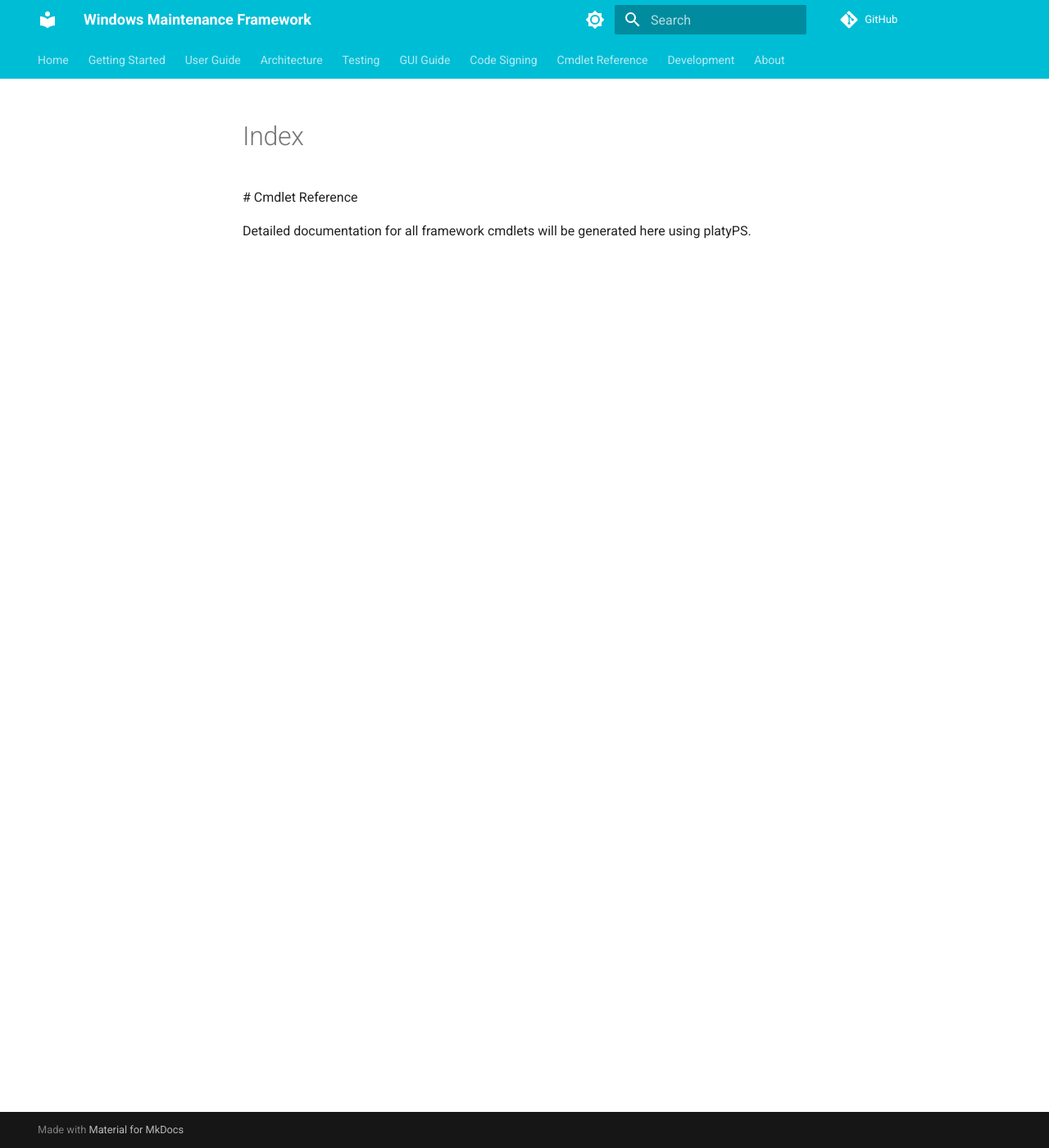
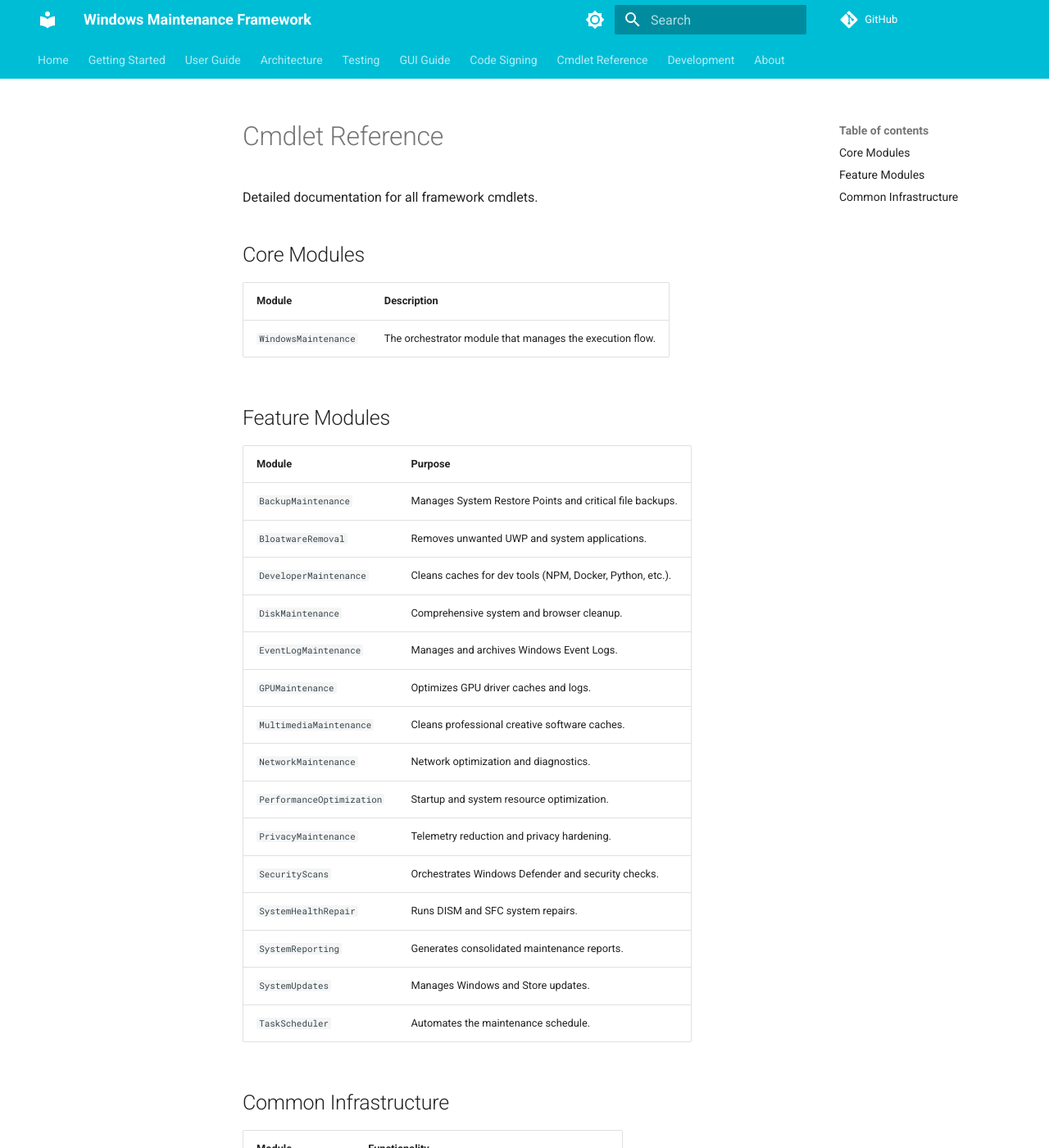
Before and after one commit to CodeExplorer430/windows-maintenance-script, an MkDocs documentation site: the page built from docs/reference/index.md, in a window 1280 px wide and 1400 px high. Shown: the whole window at 82% size. Built offline with MkDocs 1.6.1 and Material for MkDocs 9.7.7, drawn with Linux system fonts in a browser that asks for light colours; comment, search, counter and statistics services are not loaded; some of the changed text lies outside the part shown.

```diff
--- a/docs/reference/index.md
+++ b/docs/reference/index.md
@@ -1,3 +1,40 @@
- # Cmdlet Reference
+# Cmdlet Reference
 
-Detailed documentation for all framework cmdlets will be generated here using platyPS.
+Detailed documentation for all framework cmdlets.
+
+## Core Modules
+
+| Module | Description |
+|--------|-------------|
+| `WindowsMaintenance` | The orchestrator module that manages the execution flow. |
+
+## Feature Modules
+
+| Module | Purpose |
+|--------|---------|
+| `BackupMaintenance` | Manages System Restore Points and critical file backups. |
+| `BloatwareRemoval` | Removes unwanted UWP and system applications. |
+| `DeveloperMaintenance` | Cleans caches for dev tools (NPM, Docker, Python, etc.). |
+| `DiskMaintenance` | Comprehensive system and browser cleanup. |
+| `EventLogMaintenance` | Manages and archives Windows Event Logs. |
+| `GPUMaintenance` | Optimizes GPU driver caches and logs. |
+| `MultimediaMaintenance` | Cleans professional creative software caches. |
+| `NetworkMaintenance` | Network optimization and diagnostics. |
+| `PerformanceOptimization` | Startup and system resource optimization. |
+| `PrivacyMaintenance` | Telemetry reduction and privacy hardening. |
+| `SecurityScans` | Orchestrates Windows Defender and security checks. |
+| `SystemHealthRepair` | Runs DISM and SFC system repairs. |
+| `SystemReporting` | Generates consolidated maintenance reports. |
+| `SystemUpdates` | Manages Windows and Store updates. |
+| `TaskScheduler` | Automates the maintenance schedule. |
+
+## Common Infrastructure
+
+| Module | Functionality |
+|--------|---------------|
+| `Analytics` | Tracks performance metrics and historical data. |
+| `Database` | SQLite backend for metrics and history. |
+| `Logging` | Unified logging system with stream support. |
+| `SafeExecution` | Version-aware parallel execution and error handling. |
+| `SecretManager` | Secure credential management. |
+| `SystemDetection` | Hardware and environment discovery. |
```
Also changed, not shown: docs/architecture.md (+17 -2 lines), docs/code-signing-guide.md (+1 -1 lines), docs/config.md (+22 -1 lines), docs/feature-parity.md (+8 -3 lines), docs/user-guide.md (+9 -0 lines), 11 other files.
